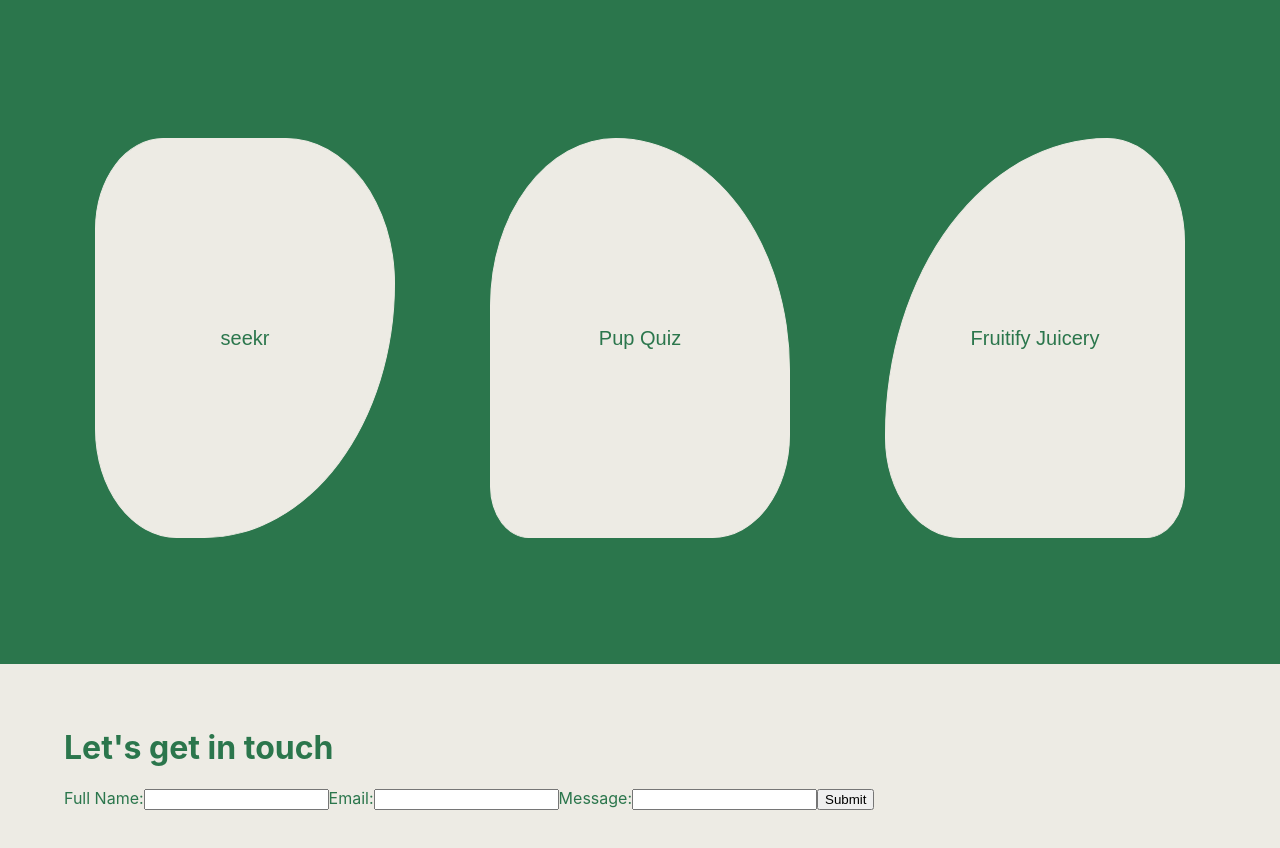
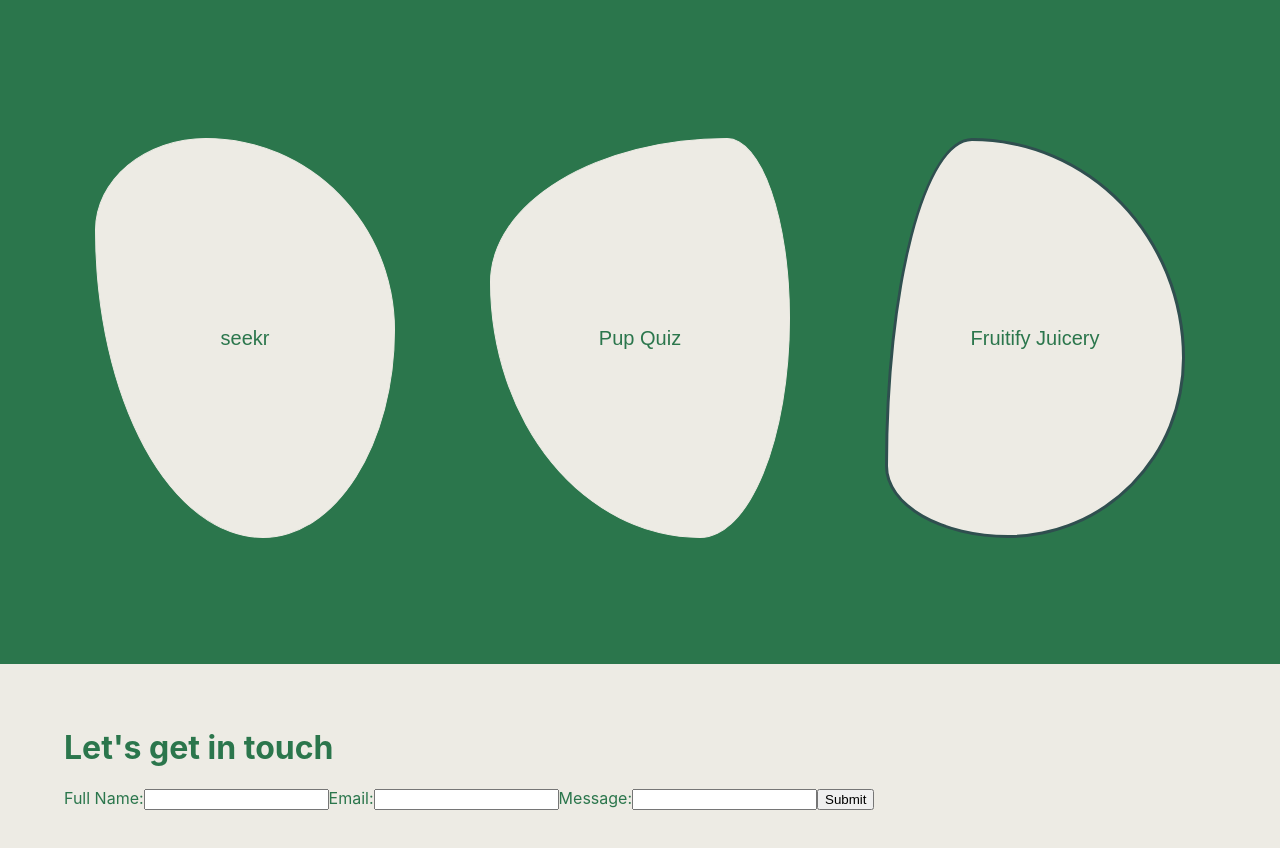
Before and after one commit to mackenziekroon/portfolio-new, a React (Create React App) app: page / in a window 1280 px wide. Shown: the part 1000-1848 px from the top of the page. Built offline with nearby package versions, Linux system fonts and the light colour scheme.

Commit message:
css: 8 point border radius

```diff
--- a/src/App.css
+++ b/src/App.css
@@ -47,7 +47,7 @@ body {
   font-size: 20px;
   height: 400px;
   width: 300px;
-  border-radius: 25% 40% 70% 30%;
+  border-radius: 37% 63% 44% 56% / 23% 48% 52% 77%;
   border: solid 1px #edebe4;
 }
 
@@ -57,7 +57,7 @@ body {
   font-size: 20px;
   height: 400px;
   width: 300px;
-  border-radius: 65% 90% 40% 20%;
+  border-radius: 79% 21% 30% 70% / 36% 45% 55% 64%;
   border: solid 1px #edebe4;
 }
 
@@ -67,8 +67,8 @@ body {
   font-size: 20px;
   height: 400px;
   width: 300px;
-  border-radius: 86% 30% 15% 29%;
-  border: solid 1px #edebe4;
+  border-radius: 29% 71% 59% 41% / 82% 55% 45% 18%;
+  border: solid 3px darkslategray;
 }
 
 .contact-container {
```
